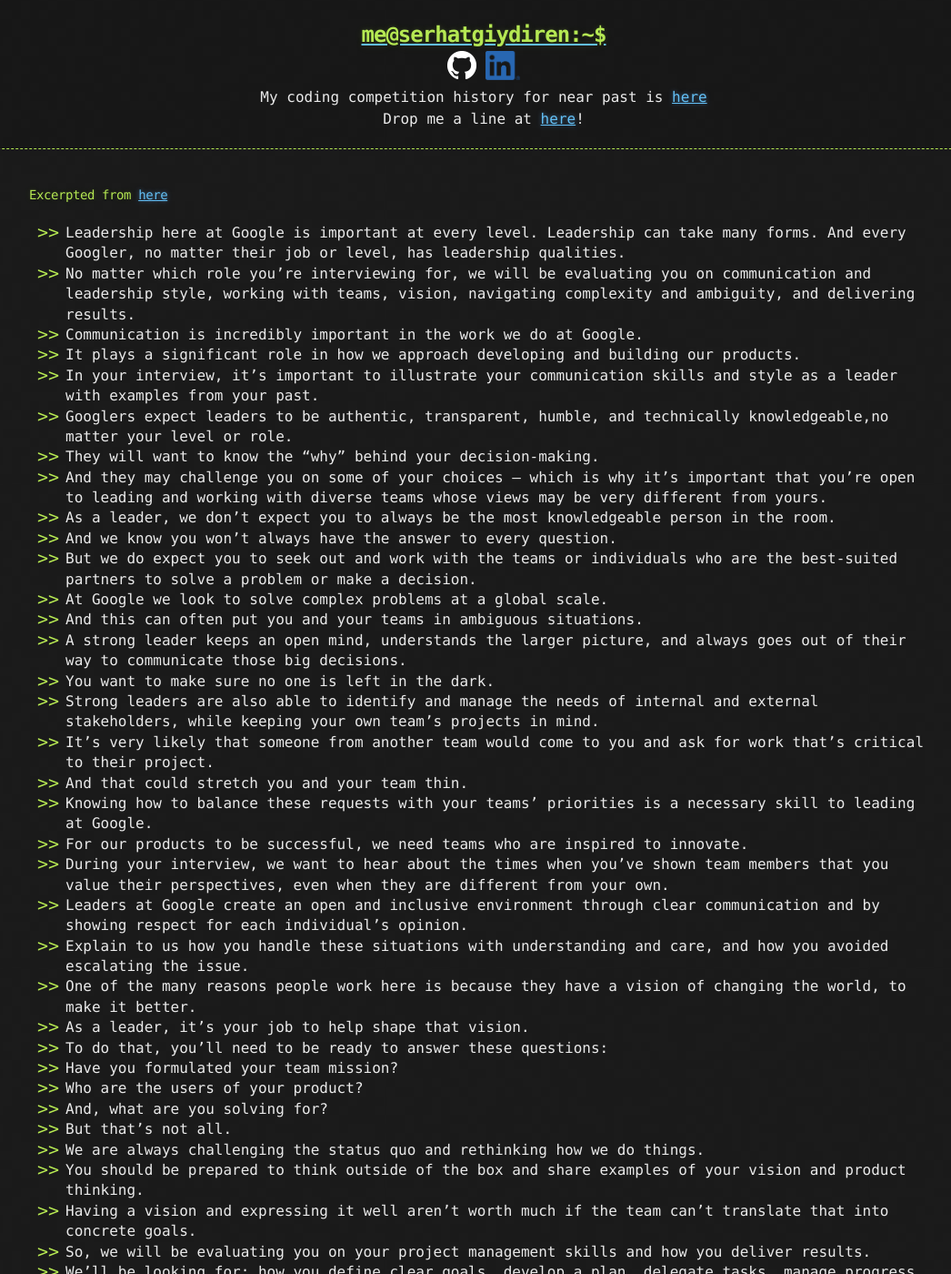
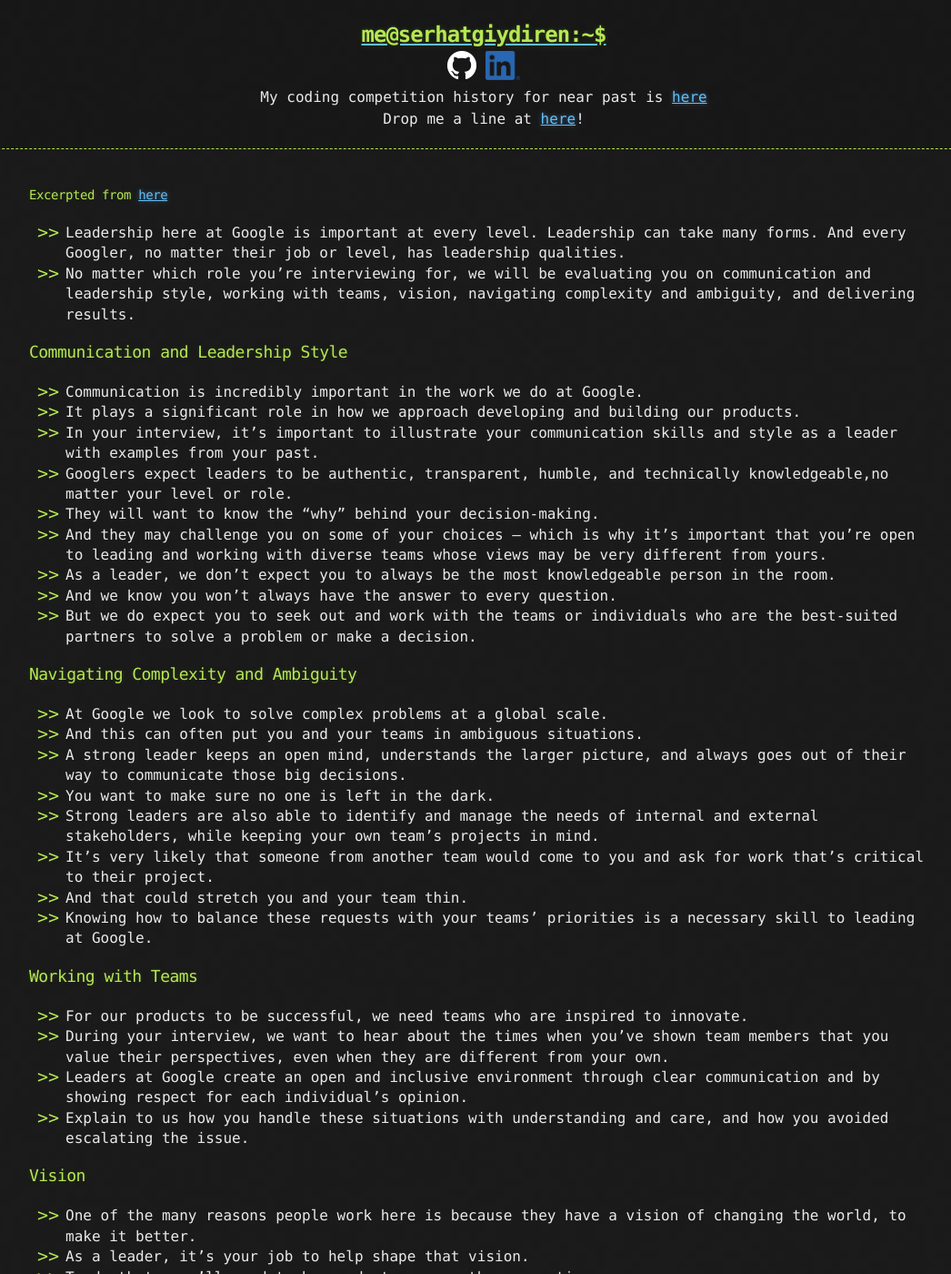
Before and after one commit to goodHunter27/serhatgiydiren.github.io, a Jekyll site: the page built from _posts/2020-01-08-prepare-for-your-google-interview-leadership.md, in a window 1280 px wide and 1400 px high. Shown: the whole window at 91% size, without its empty margins (108-1154 px from the left). Built offline with Jekyll 4.4.1, drawn with Linux system fonts in a browser that asks for light colours; some of the changed text lies outside the part shown.

Commit message:
Update 2020-01-08-prepare-for-your-google-interview-leadership.md

```diff
--- a/_posts/2020-01-08-prepare-for-your-google-interview-leadership.md
+++ b/_posts/2020-01-08-prepare-for-your-google-interview-leadership.md
@@ -7,6 +7,9 @@
 
 * Leadership here at Google is important at every level. Leadership can take many forms. And every Googler, no matter their job or level, has leadership qualities.
 * No matter which role you're interviewing for, we will be evaluating you on communication and leadership style, working with teams, vision, navigating complexity and ambiguity, and delivering results.
+
+### Communication and Leadership Style
+
 * Communication is incredibly important in the work we do at Google.
 * It plays a significant role in how we approach developing and building our products.
 * In your interview, it's important to illustrate your communication skills and style as a leader with examples from your past.
@@ -16,6 +19,9 @@
 * As a leader, we don't expect you to always be the most knowledgeable person in the room.
 * And we know you won't always have the answer to every question.
 * But we do expect you to seek out and work with the teams or individuals who are the best-suited partners to solve a problem or make a decision.
+
+### Navigating Complexity and Ambiguity
+
 * At Google we look to solve complex problems at a global scale.
 * And this can often put you and your teams in ambiguous situations.
 * A strong leader keeps an open mind, understands the larger picture, and always goes out of their way to communicate those big decisions.
@@ -24,10 +30,16 @@
 * It's very likely that someone from another team would come to you and ask for work that's critical to their project.
 * And that could stretch you and your team thin.
 * Knowing how to balance these requests with your teams' priorities is a necessary skill to leading at Google.
+
+### Working with Teams
+
 * For our products to be successful, we need teams who are inspired to innovate.
 * During your interview, we want to hear about the times when you've shown team members that you value their perspectives, even when they are different from your own.
 * Leaders at Google create an open and inclusive environment through clear communication and by showing respect for each individual's opinion.
 * Explain to us how you handle these situations with understanding and care, and how you avoided escalating the issue.
+
+### Vision
+
 * One of the many reasons people work here is because they have a vision of changing the world, to make it better.
 * As a leader, it's your job to help shape that vision.
 * To do that, you'll need to be ready to answer these questions:
```
Also changed, not shown: other parts of _posts/2020-01-08-prepare-for-your-google-interview-leadership.md (+6 -0 lines).
